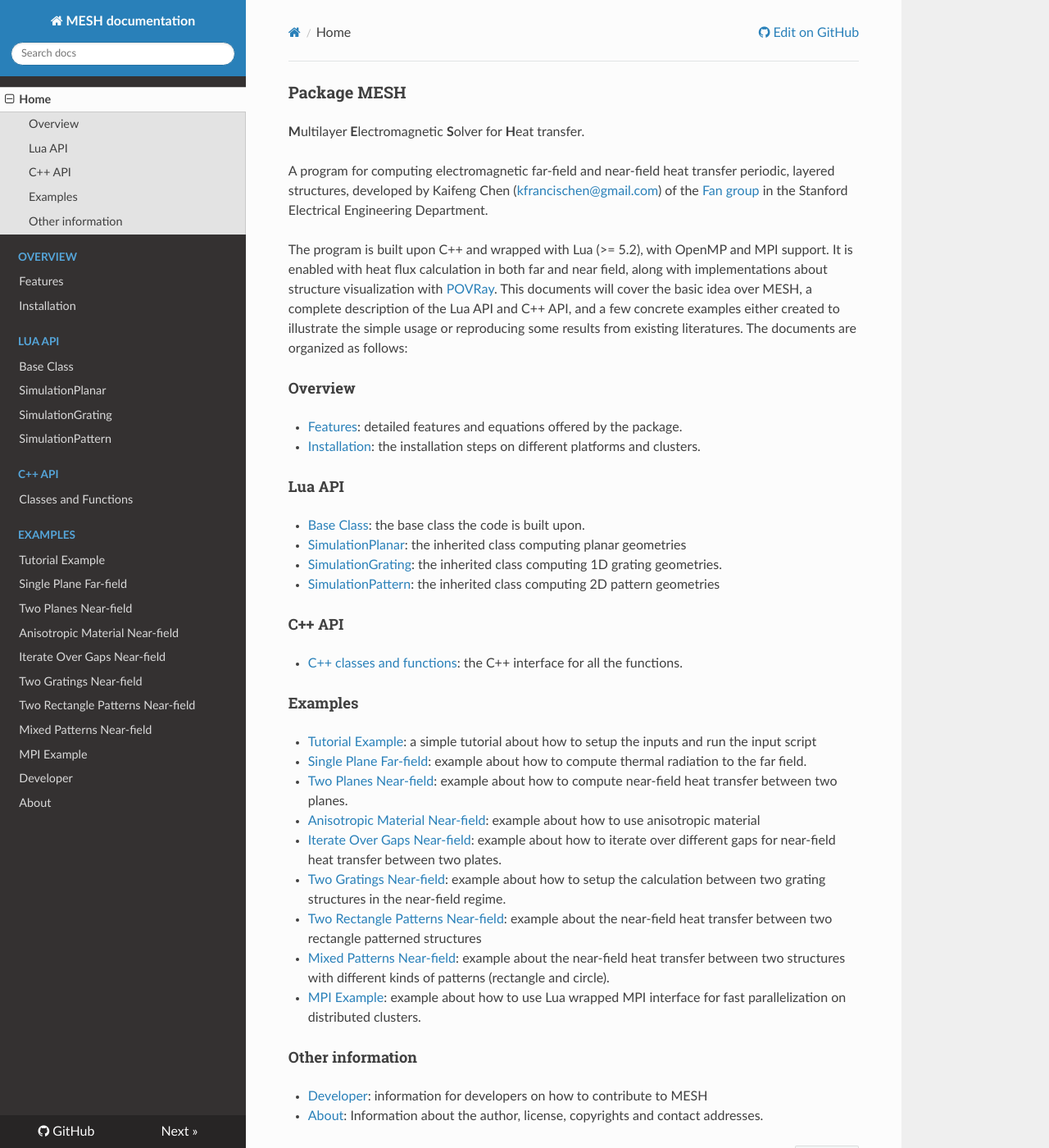
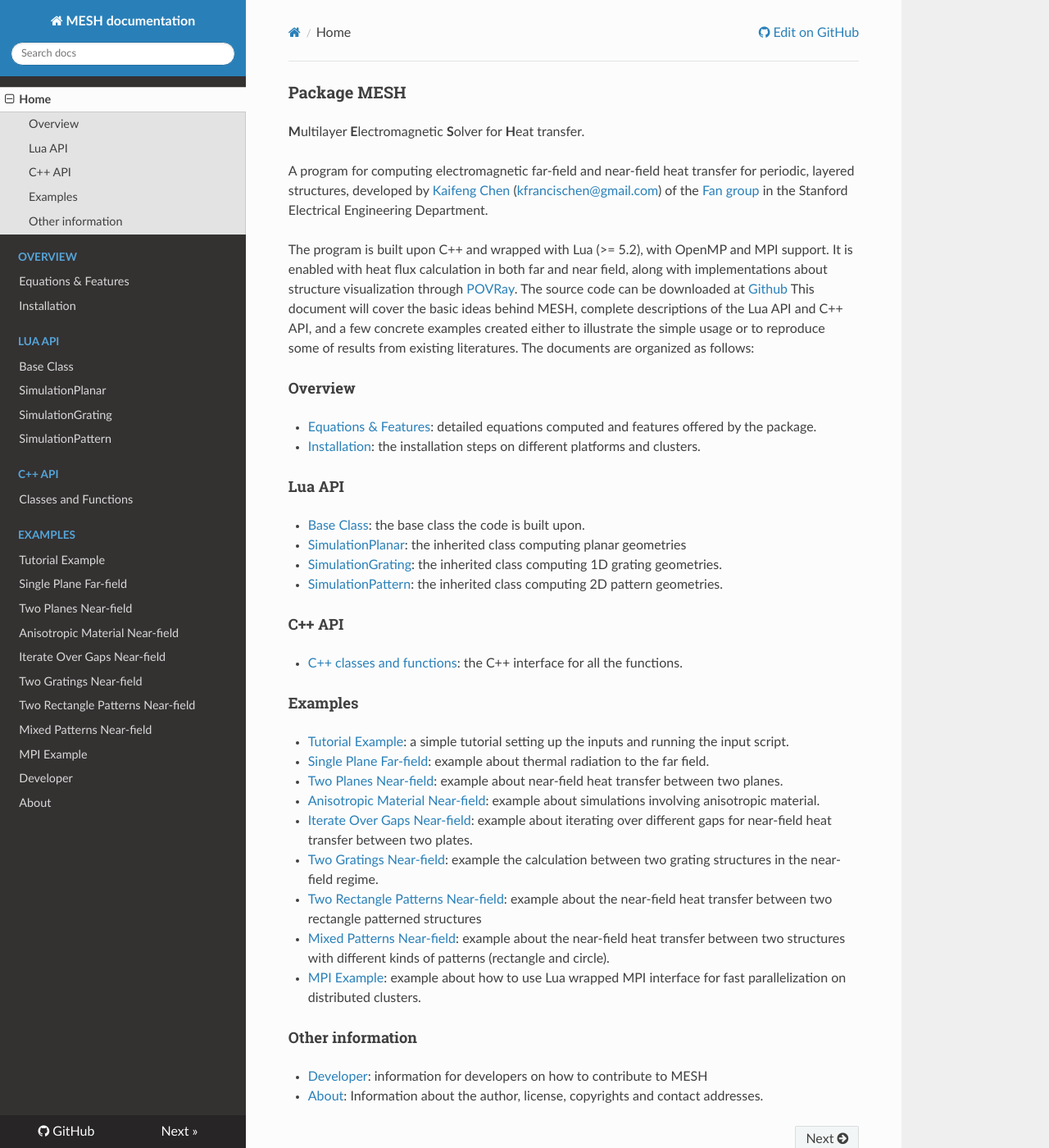
Before and after one commit to kfrancischen/MESH, an MkDocs documentation site: the page built from doc/docs/index.md, in a window 1280 px wide and 1400 px high. Shown: the whole window at 82% size. Built offline with MkDocs 1.6.1, drawn with Linux system fonts in a browser that asks for light colours; nearby versions of some CDN libraries; old or Windows-style settings are respelled for this version of MkDocs.

Commit message:
update doc

```diff
--- /dev/null
+++ b/doc/docs/css/highlight-custom.css
@@ -0,0 +1,66 @@
+/*
+Date: 24 Fev 2015
+Author: Pedro Oliveira <kanytu@gmail . com>
+*/
+
+.hljs {
+  color: #a9b7c6;
+  background: #282b2e;
+  display: block;
+  overflow-x: auto;
+  padding: 0.5em;
+}
+
+.hljs-number,
+.hljs-literal,
+.hljs-symbol,
+.hljs-bullet {
+  color: #6897BB;
+}
+
+.hljs-keyword,
+.hljs-selector-tag,
+.hljs-deletion {
+  color: #cc7832;
+}
+
+.hljs-variable,
+.hljs-template-variable,
+.hljs-link {
+  color: #629755;
+}
+
+.hljs-comment,
+.hljs-quote {
+  color: #808080;
+}
+
+.hljs-meta {
+  color: #bbb529;
+}
+
+.hljs-string,
+.hljs-attribute,
+.hljs-addition {
+  color: #6A8759;
+}
+
+.hljs-section,
+.hljs-title,
+.hljs-type {
+  color: #ffc66d;
+}
+
+.hljs-name,
+.hljs-selector-id,
+.hljs-selector-class {
+  color: #e8bf6a;
+}
+
+.hljs-emphasis {
+  font-style: italic;
+}
+
+.hljs-strong {
+  font-weight: bold;
+}
--- /dev/null
+++ b/doc/docs/css/highlight-fix.css
@@ -0,0 +1,8 @@
+pre {
+  background-color: transparent;
+  border: none;
+}
+
+code {
+  background-color: transparent;
+}
--- a/doc/docs/index.md
+++ b/doc/docs/index.md
@@ -1,32 +1,32 @@
 ### Package MESH
 **M**ultilayer **E**lectromagnetic **S**olver for **H**eat transfer.
 
-A program for computing electromagnetic far-field and near-field heat transfer periodic, layered
-structures, developed by Kaifeng Chen (<kfrancischen@gmail.com>) of the
+A program for computing electromagnetic far-field and near-field heat transfer for periodic, layered
+structures, developed by [Kaifeng Chen](http://web.stanford.edu/~kfchen/) (<kfrancischen@gmail.com>) of the
 [Fan group](http://web.stanford.edu/group/fan/) in the Stanford Electrical Engineering Department.
 
-The program is built upon C++ and wrapped with Lua (>= 5.2), with OpenMP and MPI support. It is enabled with heat flux calculation in both far and near field, along with implementations about structure visualization with [POVRay](http://www.povray.org/). This documents will cover the basic idea over MESH, a complete description of the Lua API and C++ API, and a few concrete examples either created to illustrate the simple usage or reproducing some results from existing literatures. The documents are organized as follows:
+The program is built upon C++ and wrapped with Lua (>= 5.2), with OpenMP and MPI support. It is enabled with heat flux calculation in both far and near field, along with implementations about structure visualization through [POVRay](http://www.povray.org/). The source code can be downloaded at [Github](https://github.com/kfrancischen/MESH) This document will cover the basic ideas behind MESH, complete descriptions of the Lua API and C++ API, and a few concrete examples created either to illustrate the simple usage or to reproduce some of results from existing literatures. The documents are organized as follows:
 
 #### Overview
-* [Features](features.md): detailed features and equations offered by the package.
+* [Equations & Features](features.md): detailed equations computed and features offered by the package.
 * [Installation](installation.md): the installation steps on different platforms and clusters.
 
 #### Lua API
 * [Base Class](LuaAPI/baseClass.md): the base class the code is built upon.
 * [SimulationPlanar](LuaAPI/planar.md): the inherited class computing planar geometries
 * [SimulationGrating](LuaAPI/grating.md): the inherited class computing 1D grating geometries.
-* [SimulationPattern](LuaAPI/pattern.md): the inherited class computing 2D pattern geometries
+* [SimulationPattern](LuaAPI/pattern.md): the inherited class computing 2D pattern geometries.
 
 #### C++ API
 * [C++ classes and functions](C++API/classAndFunction.md): the C++ interface for all the functions.
 
 #### Examples
-* [Tutorial Example](Examples/tutorial.md): a simple tutorial about how to setup the inputs and run the input script
-* [Single Plane Far-field](Examples/planeFarField.md): example about how to compute thermal radiation to the far field.
-* [Two Planes Near-field](Examples/planeNearField.md): example about how to compute near-field heat transfer between two planes.
-* [Anisotropic Material Near-field](Examples/anisotropic.md): example about how to use anisotropic material
-* [Iterate Over Gaps Near-field](Examples/iterate.md): example about how to iterate over different gaps for near-field heat transfer between two plates.
-* [Two Gratings Near-field](Examples/gratingNearField.md): example about how to setup the calculation between two grating structures in the near-field regime.
+* [Tutorial Example](Examples/tutorial.md): a simple tutorial setting up the inputs and running the input script.
+* [Single Plane Far-field](Examples/planeFarField.md): example about thermal radiation to the far field.
+* [Two Planes Near-field](Examples/planeNearField.md): example about near-field heat transfer between two planes.
+* [Anisotropic Material Near-field](Examples/anisotropic.md): example about simulations involving anisotropic material.
+* [Iterate Over Gaps Near-field](Examples/iterate.md): example about iterating over different gaps for near-field heat transfer between two plates.
+* [Two Gratings Near-field](Examples/gratingNearField.md): example the calculation between two grating structures in the near-field regime.
 * [Two Rectangle Patterns Near-field](Examples/rectangleNearField.md): example about the near-field heat transfer between two rectangle patterned structures
 * [Mixed Patterns Near-field](Examples/mixedNearField.md): example about the near-field heat transfer between two structures with different kinds of patterns (rectangle and circle).
 * [MPI Example](Examples/MPI.md): example about how to use Lua wrapped MPI interface for fast parallelization on distributed clusters.
--- /dev/null
+++ b/doc/docs/mathjaxhelper.js
@@ -0,0 +1,5 @@
+MathJax.Hub.Config({
+  config: ["MMLorHTML.js"],
+  jax: ["input/TeX", "output/HTML-CSS", "output/NativeMML"],
+  extensions: ["MathMenu.js", "MathZoom.js"]
+});
--- a/doc/mkdocs.yml
+++ b/doc/mkdocs.yml
@@ -3,10 +3,30 @@ site_author: Kaifeng Chen
 
 repo_url: https://github.com/kfrancischen/MESH
 
+python:
+   version: 2 # for unicode
+   setup_py_install: true
+
+#the third-party extenison mdx_math.py comes with a setup.py script
+# Thank you Dmitry Shachnev (https://github.com/mitya57/python-markdown-math)
+markdown_extensions:
+    - mdx_math:
+        enable_dollar_delimiter: True #for use of inline $..$
+    - fenced_code
+    - codehilite
+    - footnotes
+
+# Required to load the MathJax javascript for the mdx_math.py
+extra_javascript: ['https://cdn.mathjax.org/mathjax/latest/MathJax.js?config=TeX-AMS_HTML', 'mathjaxhelper.js']
+
+extra_css:
+    - css/highlight-fix.css
+    - css/highlight-custom.css
+
 pages:
 - Home: 'index.md'
 - Overview:
-  - 'Features': 'features.md'
+  - 'Equations & Features': 'features.md'
   - 'Installation': 'installation.md'
 - Lua API:
   - 'Base Class': 'LuaAPI/baseClass.md'
```
Also changed, not shown: doc/docs/about.md (+2 -0 lines), doc/docs/features.md (+52 -0 lines), doc/docs/installation.md (+58 -0 lines), doc/docs/mdx_math.py (added, +68 -0 lines), doc/docs/setup.py (added, +26 -0 lines).
